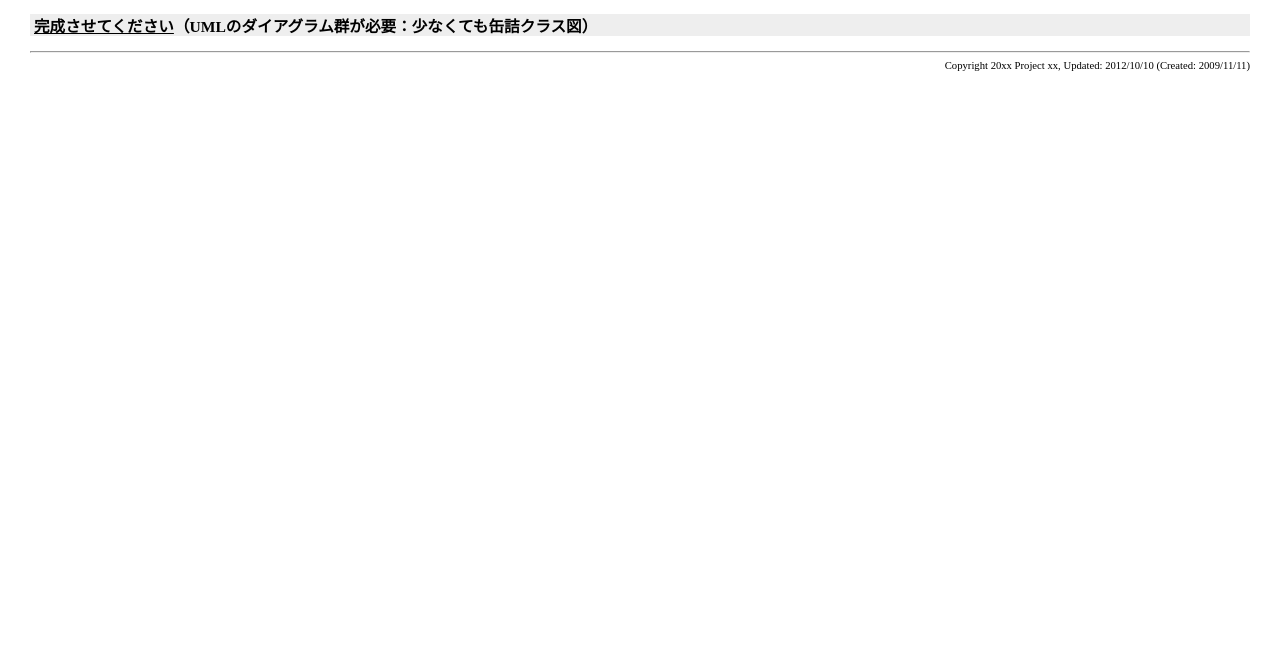
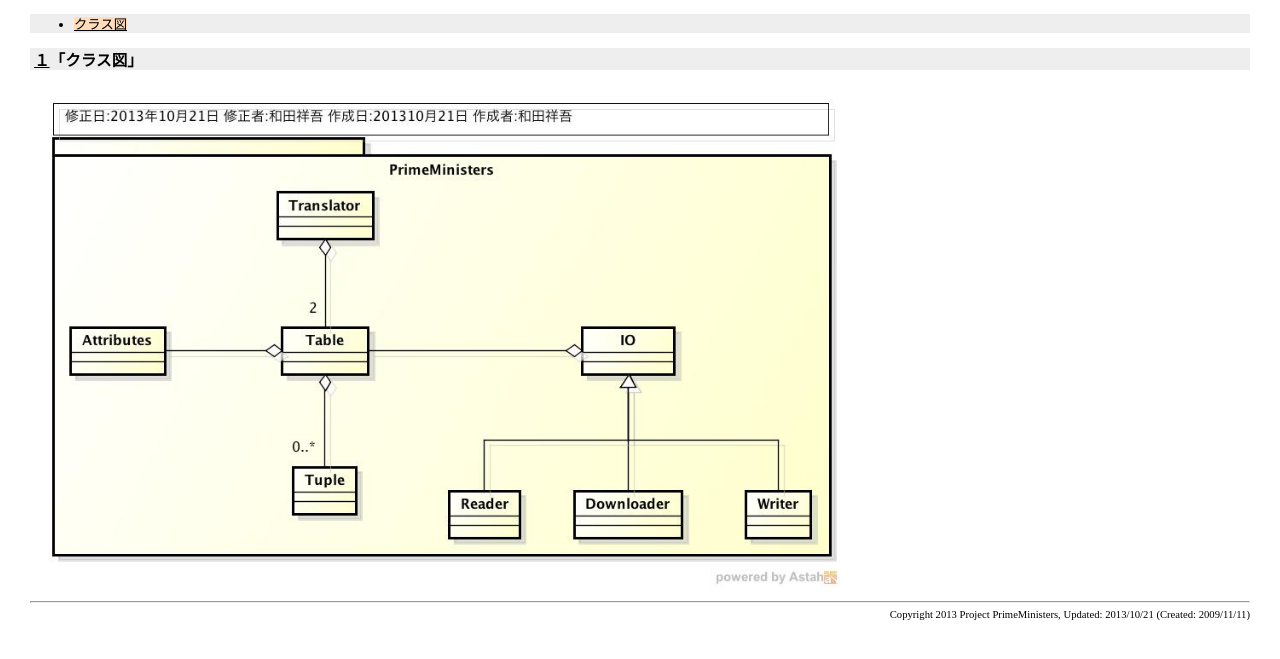
Before and after one commit to g1144407/PrimeMinisters, a plain HTML site: page SouriDaijin/BasicDesign/index.html in a window 1280 px wide. Shown: the part 119-778 px from the top of the page. Drawn offline with Linux system fonts and the light colour scheme.

Commit message:
filedo
クラス図更新

```diff
--- a/SouriDaijin/BasicDesign/index.html
+++ b/SouriDaijin/BasicDesign/index.html
@@ -249,9 +249,29 @@ th {
 <hr>
 <h2>プログラミング言語：小テスト「総理大臣」基本設計書</h2>
 <div class="belt">
-<h3><a name="KanseiSaseteKudasai">完成させてください</a>（UMLのダイアグラム群が必要：少なくても缶詰クラス図）</h3>
+<ul>
+	<li><a href="#BD00">クラス図</a></li>
+</ul>
 </div>
+<div class="belt">
+<h3><a name="BD00">１</a>「クラス図」</h3>
+</div>
+<table summary="table">
+  <tbody>
+    <tr>
+      <td>
+      <table class="content" summary="table">
+        <tbody>
+          <tr>
+            <td class="center-small"><a href="./PrimeMinistersClass.jpg"><img class="borderless" src="./PrimeMinistersClass.jpg" height="496" alt="class"></a></td>
+          </tr>
+        </tbody>
+      </table>
+      </td>
+    </tr>
+  </tbody>
+</table>
 <hr>
-<div class="right-small">Copyright 20xx Project xx, Updated: 2012/10/10 (Created: 2009/11/11)</div>
+<div class="right-small">Copyright 2013 Project PrimeMinisters, Updated: 2013/10/21 (Created: 2009/11/11)</div>
 </body>
 </html>
```
Also changed, not shown: SouriDaijin/BasicDesign/PrimeMinistersClass.jpg (added), 1 other file.
